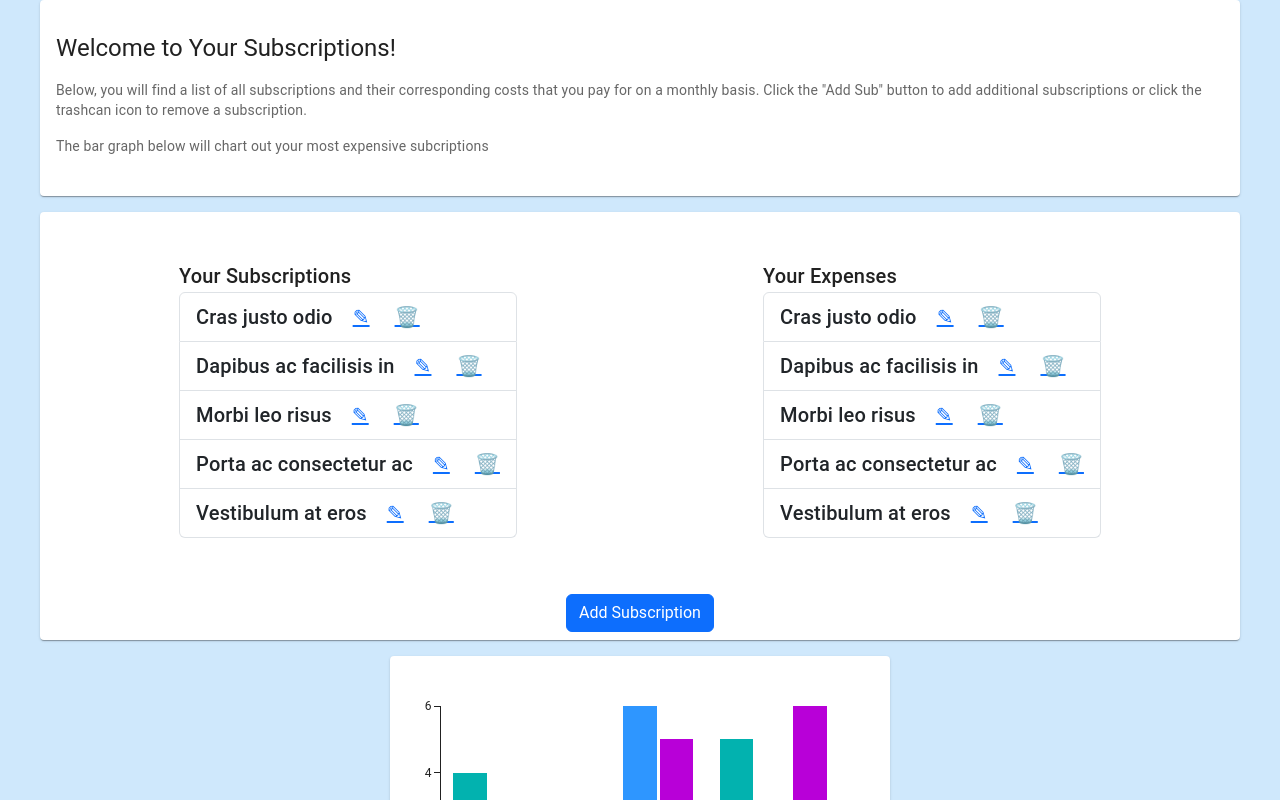
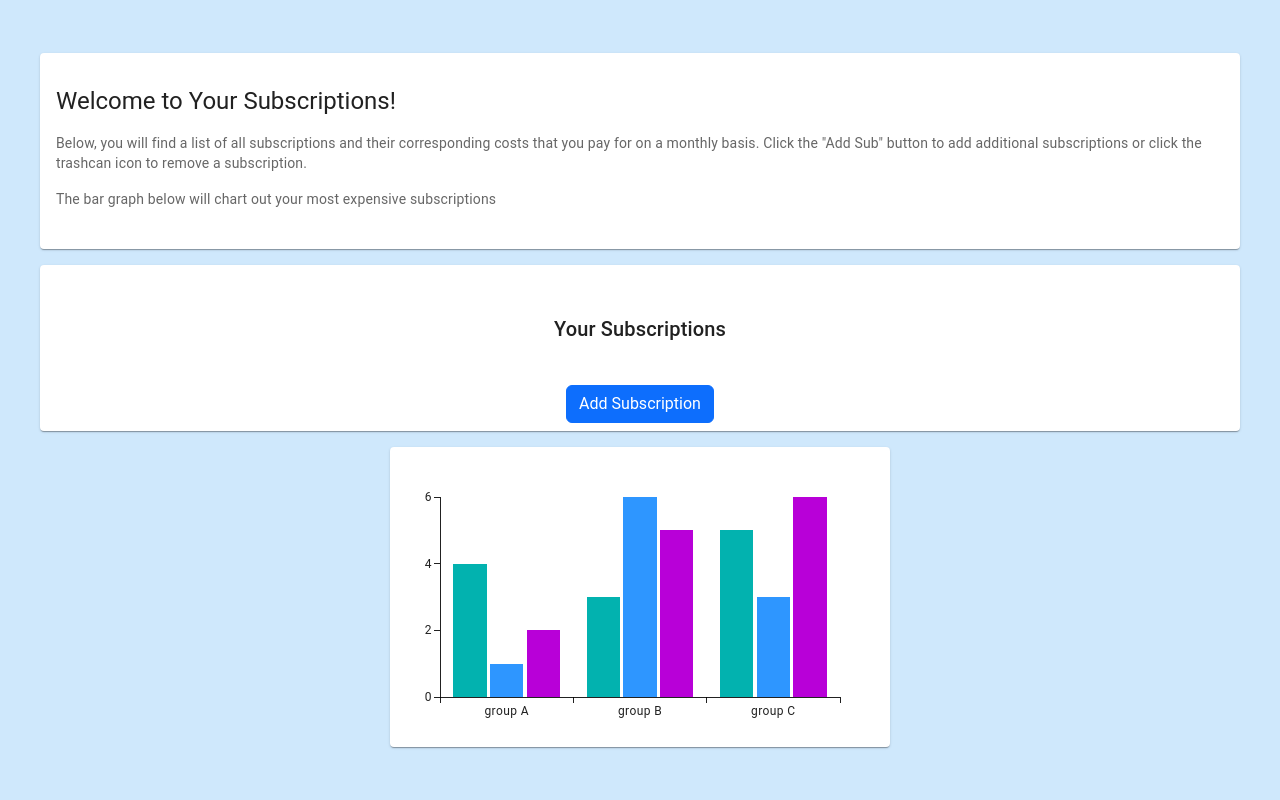
Before and after one commit to robstowe/Budget-Tracker, a React (Create React App) app in the folder client/: page /Subs in a window 1280 px wide. Shown: the top 800 px of the page. Built offline with nearby package versions, Linux system fonts and the light colour scheme; grey boxes are pictures that could not be loaded.

Commit message:
user inputs save to list but delete on refresh

```diff
--- a/client/src/components/Subscriptions/index.js
+++ b/client/src/components/Subscriptions/index.js
@@ -20,7 +20,6 @@ import DeleteIcon from '@mui/icons-material/Delete';
 import ModalSub from './modal';
 import SubList from './list';
 
-
 const Item = styled(Paper)(({ theme }) => ({
   backgroundColor: theme.palette.mode === 'dark' ? '#1A2027' : '#fff',
   ...theme.typography.body2,
@@ -33,7 +32,7 @@ const Demo = styled('div')(({ theme }) => ({
   backgroundColor: theme.palette.background.paper,
 }));
 
-export default function Subs({ open }) {
+const Subs = ({ open }) => {
   const [dense, setDense] = useState(false);
   const [secondary, setSecondary] = useState(false);
   const [subscriptions, setSubscriptions] = useState([]);
@@ -41,8 +40,6 @@ export default function Subs({ open }) {
   const addSubscription = (newSubscription) => {
     setSubscriptions((prevSubscriptions) => [...prevSubscriptions, newSubscription]);
   };
-
-
 
   return (
     <React.Fragment>
@@ -56,10 +53,8 @@ export default function Subs({ open }) {
           alignItems: 'center',
           justifyContent: 'center',
           flexDirection: 'column',
-        }}>
-
-
-
+        }}
+      >
         <Box
           display="grid"
           gridTemplateColumns="repeat(3, 1fr)"
@@ -67,16 +62,11 @@ export default function Subs({ open }) {
           sx={{
             maxWidth: '1200px',
             width: '100%',
-          }}>
-
-
+          }}
+        >
           <Box gridColumn="span 3">
             <Card>
-              <CardMedia
-
-                image="/static/images/cards/contemplative-reptile.jpg"
-                title="green iguana"
-              />
+              <CardMedia image="/static/images/cards/contemplative-reptile.jpg" title="green iguana" />
               <CardContent sx={{ mt: 2, mb: 2 }}>
                 <Typography gutterBottom variant="h5" component="div">
                   Welcome to Your Subscriptions!
@@ -85,48 +75,28 @@ export default function Subs({ open }) {
                   Below, you will find a list of all subscriptions and their corresponding costs that you pay for on a monthly basis. Click the "Add Sub" button to add additional subscriptions or click the trashcan icon to remove a subscription.
                 </Typography>
                 <Typography variant="body2" color="text.secondary">
-                  The bar graph below will chart out your most expensive subcriptions
+                  The bar graph below will chart out your most expensive subscriptions
                 </Typography>
               </CardContent>
             </Card>
           </Box>
 
-
-
-
-          <Box gridColumn="span 3" sx={{  justifyContent: 'center' }}>
+          <Box gridColumn="span 3" sx={{ justifyContent: 'center' }}>
             <Card>
               <CardContent>
-                <Grid item xs={12} md={6}>
+                <Grid item xs={12} md={6} />
                   <Box sx={{ display: 'flex', justifyContent: 'space-around' }}>
                     <Typography sx={{ mt: 4, mb: 2 }} variant="h6" component="div">
                       Your Subscriptions
-                <SubList />
-              </Typography>
-              <Typography sx={{ mt: 4, mb: 2 }} variant="h6" component="div">
-                Your Expenses
-                <SubList />
+                      <SubList subscriptions={subscriptions} />
                     </Typography>
                   </Box>
-
-                  <Demo>
-                    <List dense={dense}>
-
-
-
-                    </List>
-                  </Demo>
-                </Grid>
                 </CardContent>
-
-              <CardActions sx={{ justifyContent: 'center'}}>
-                <ModalSub />
+                <CardActions sx={{ justifyContent: 'center' }}>
+                  <ModalSub addSubscription={addSubscription} />
                 </CardActions>
               </Card>
             </Box>
-
-
-
 
             <Box gridColumn="span 3" sx={{ width: "100%", maxWidth: '1200px', display: 'flex', justifyContent: 'center' }}>
               <Card>
@@ -137,4 +107,6 @@ export default function Subs({ open }) {
         </Container>
       </React.Fragment>
     );
-}
+  };
+
+export default Subs;
--- a/client/src/components/Subscriptions/list.js
+++ b/client/src/components/Subscriptions/list.js
@@ -1,18 +1,16 @@
+import React from 'react';
 import ListGroup from 'react-bootstrap/ListGroup';
 
-function SubList() {
+function SubList({ subscriptions }) {
   return (
     <ListGroup>
-      <ListGroup.Item >Cras justo odio<a href='' style={{ marginRight: '25px', marginLeft: '20px' }}>✎</a>
-        <a href='' style={{ marginLeft: '25x' }}>🗑️</a></ListGroup.Item>
-      <ListGroup.Item>Dapibus ac facilisis in<a href='' style={{ marginRight: '25px', marginLeft: '20px' }}>✎</a>
-        <a href='' style={{ marginLeft: '25x' }}>🗑️</a></ListGroup.Item>
-      <ListGroup.Item>Morbi leo risus<a href='' style={{ marginRight: '25px', marginLeft: '20px' }}>✎</a>
-        <a href='' style={{ marginLeft: '25x' }}>🗑️</a></ListGroup.Item>
-      <ListGroup.Item>Porta ac consectetur ac<a href='' style={{ marginRight: '25px', marginLeft: '20px' }}>✎</a>
-        <a href='' style={{ marginLeft: '25x' }}>🗑️</a></ListGroup.Item>
-      <ListGroup.Item>Vestibulum at eros<a href='' style={{ marginRight: '25px', marginLeft: '20px' }}>✎</a>
-        <a href='' style={{ marginLeft: '25x' }}>🗑️</a></ListGroup.Item>
+      {subscriptions.map((subscription, index) => (
+        <ListGroup.Item key={index}>
+          {subscription.subscription} - {subscription.amount}
+          <a href='' style={{ marginRight: '25px', marginLeft: '20px' }}>✎</a>
+          <a href='' style={{ marginLeft: '25px' }}>🗑️</a>
+        </ListGroup.Item>
+      ))}
     </ListGroup>
   );
 }
--- a/client/src/components/Subscriptions/modal.js
+++ b/client/src/components/Subscriptions/modal.js
@@ -3,9 +3,10 @@ import Button from 'react-bootstrap/Button';
 import Form from 'react-bootstrap/Form';
 import Modal from 'react-bootstrap/Modal';
 
-function ModalSub() {
+function ModalSub({ addSubscription }) {
   const [show, setShow] = useState(false);
   const [subscriptionAmount, setSubscriptionAmount] = useState('$');
+  const [subscriptionName, setSubscriptionName] = useState('');
 
   const handleClose = () => setShow(false);
   const handleShow = () => setShow(true);
@@ -16,6 +17,16 @@ function ModalSub() {
     if (/^[0-9$.]*$/.test(enteredValue)) {
       setSubscriptionAmount(enteredValue);
     }
+  };
+
+  const handleSubscriptionNameChange = (event) => {
+    setSubscriptionName(event.target.value);
+  };
+
+  const handleSaveChanges = () => {
+    // Add the new subscription to the list in the parent component (Subs.js)
+    addSubscription({ subscription: subscriptionName, amount: subscriptionAmount });
+    handleClose();
   };
 
   return (
@@ -32,7 +43,13 @@ function ModalSub() {
           <Form>
             <Form.Group className="mb-3" controlId="exampleForm.ControlInput1">
               <Form.Label>Enter Your Subscription</Form.Label>
-              <Form.Control type="text" placeholder="ex. Netflix, Hulu, etc." autoFocus />
+              <Form.Control
+                type="text"
+                placeholder="ex. Netflix, Hulu, etc."
+                autoFocus
+                value={subscriptionName}
+                onChange={handleSubscriptionNameChange}
+              />
             </Form.Group>
             <Form.Group className="mb-3" controlId="exampleForm.ControlTextarea1">
               <Form.Label>Enter Subscription Amount</Form.Label>
@@ -50,7 +67,7 @@ function ModalSub() {
           <Button variant="secondary" onClick={handleClose}>
             Close
           </Button>
-          <Button variant="primary" onClick={handleClose}>
+          <Button variant="primary" onClick={handleSaveChanges}>
             Save Changes
           </Button>
         </Modal.Footer>
```
Lines whose indentation alone changed are shown as unchanged.
